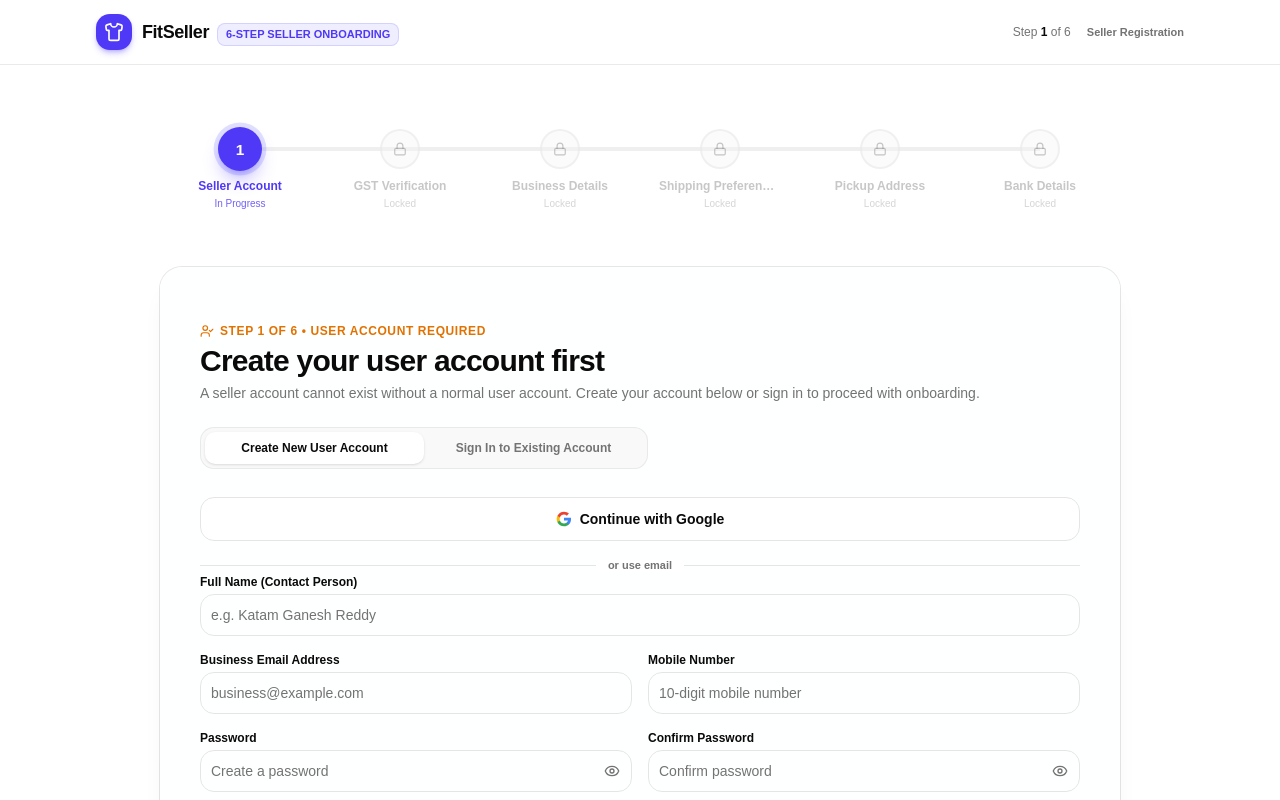
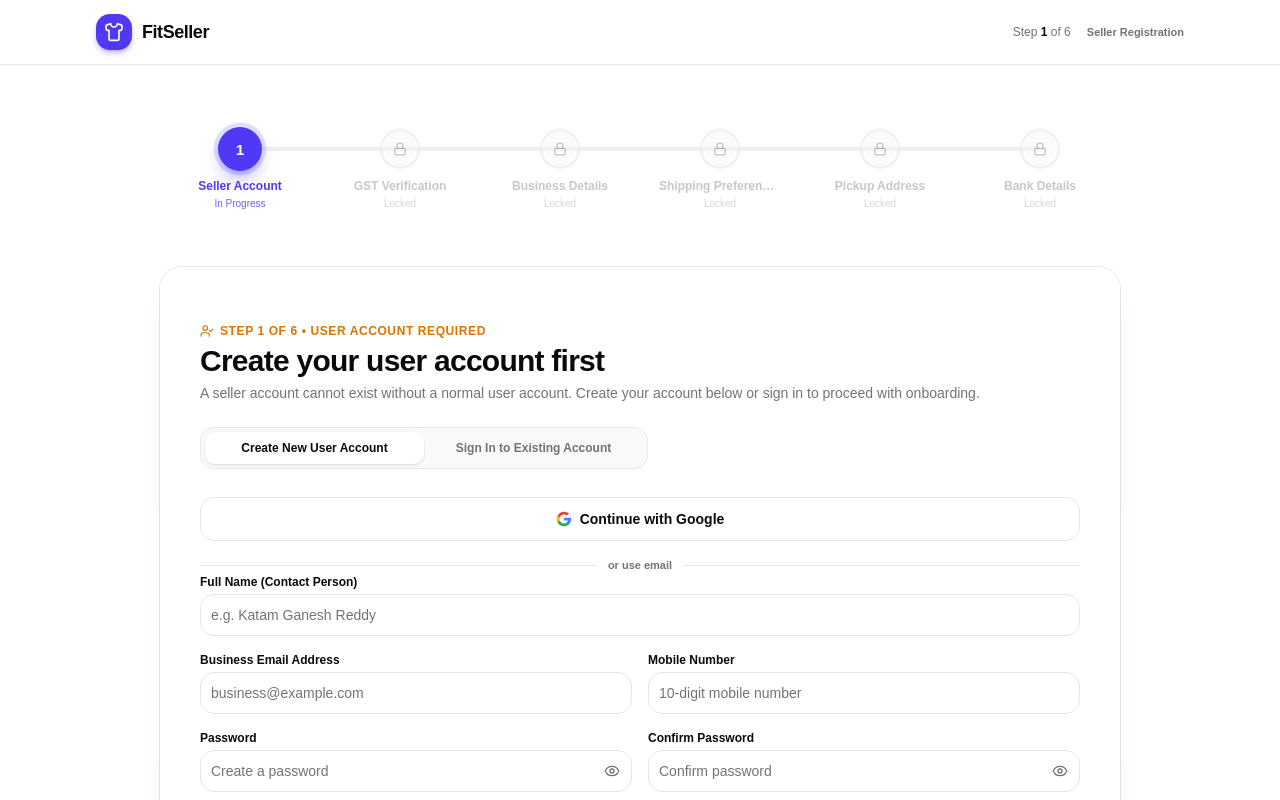
Before and after one commit to Ganeshkatam/FitSeller, a React (Vite) app: page /onboarding/account in a window 1280 px wide. Shown: the top 800 px of the page. Built offline with nearby package versions, Linux system fonts and the light colour scheme; no server answers.

Commit message:
fix(ui): remove 6-step seller onboarding badge from header

```diff
--- a/src/components/onboarding/OnboardingHeader.tsx
+++ b/src/components/onboarding/OnboardingHeader.tsx
@@ -15,14 +15,9 @@
           <div className="flex size-9 items-center justify-center rounded-xl bg-indigo-600 text-white shadow-md shadow-indigo-600/30">
             <Shirt className="size-5" />
           </div>
-          <div>
-            <span className="font-bold tracking-tight text-foreground text-lg">
-              FitSeller
-            </span>
-            <span className="hidden sm:inline-block ml-2 text-[11px] font-bold text-indigo-600 dark:text-indigo-400 bg-indigo-500/10 px-2 py-0.5 rounded-md border border-indigo-500/20">
-              6-STEP SELLER ONBOARDING
-            </span>
-          </div>
+          <span className="font-bold tracking-tight text-foreground text-lg">
+            FitSeller
+          </span>
         </Link>
 
         <div className="flex items-center gap-4 text-xs">
```
